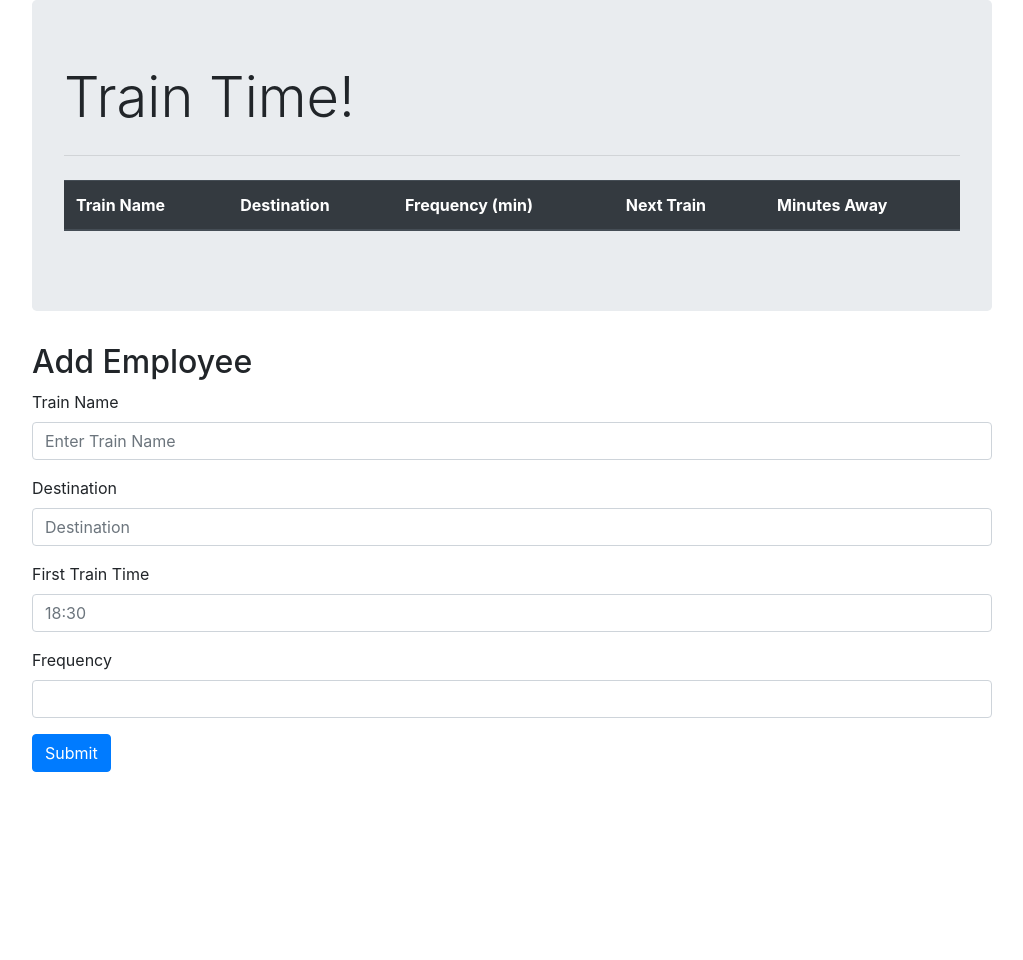
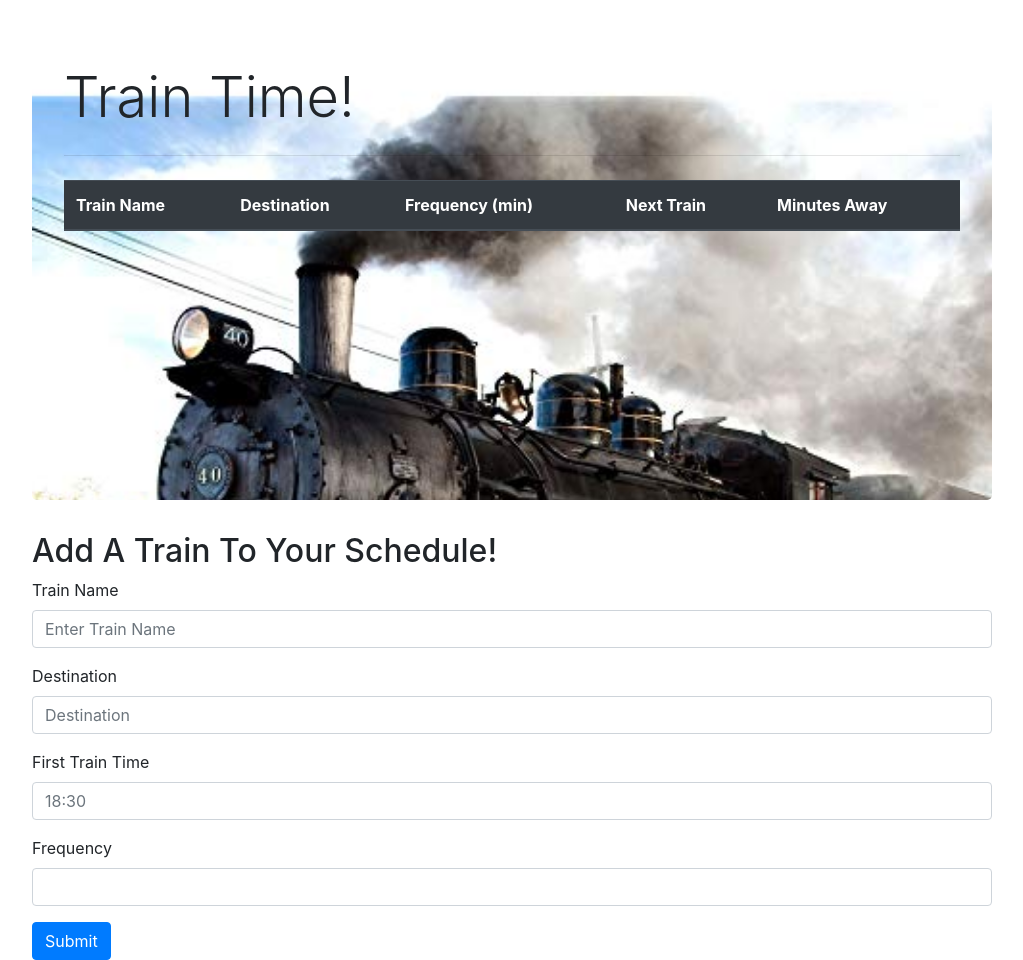
Before and after one commit to smason27/Train-Times, a plain HTML site: page index.html in a window 1280 px wide. Shown: the whole page, without its empty margins (128-1151 px from the left). Before the commit the page ends 800 px from the top, so only its background shows below. Drawn offline with nearby package versions, Linux system fonts and the light colour scheme; no server answers.

Commit message:
minor changes to js

```diff
--- a/assets/css/style.css
+++ b/assets/css/style.css
@@ -4,8 +4,14 @@
 
 }
 
-/* .jumbotron {
+.jumbotron {
     background-image: url("../images/Train\ time.jpg");
-    background-repeat: no-repeat;
-    width: 100%;
-} */
+    background-size: 100%;
+    height: 500px;
+    overflow: scroll;
+
+}
+
+td {
+    color: black
+}
--- a/index.html
+++ b/index.html
@@ -36,7 +36,7 @@
 
         <div id="wraper">
             <div id="formHeader">
-                <h2>Add Employee</h2>
+                <h2>Add A Train To Your Schedule!</h2>
             </div>
             <form id="findTrainForm">
                 <div class="form-group">
```
